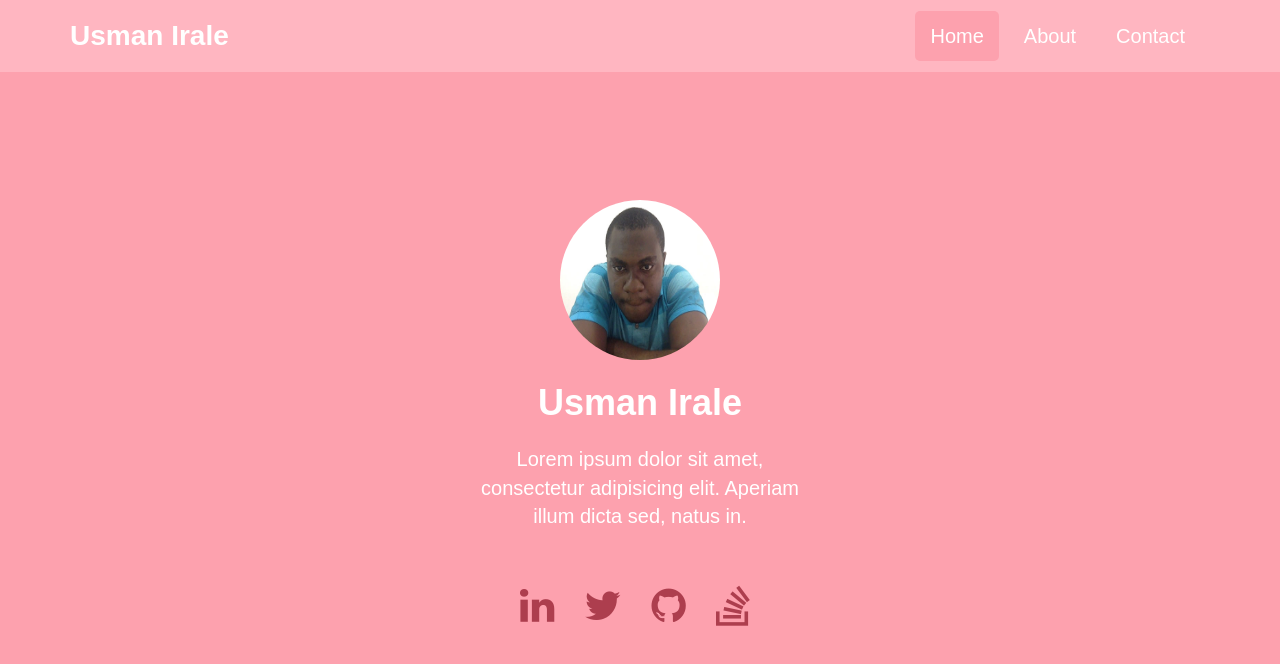
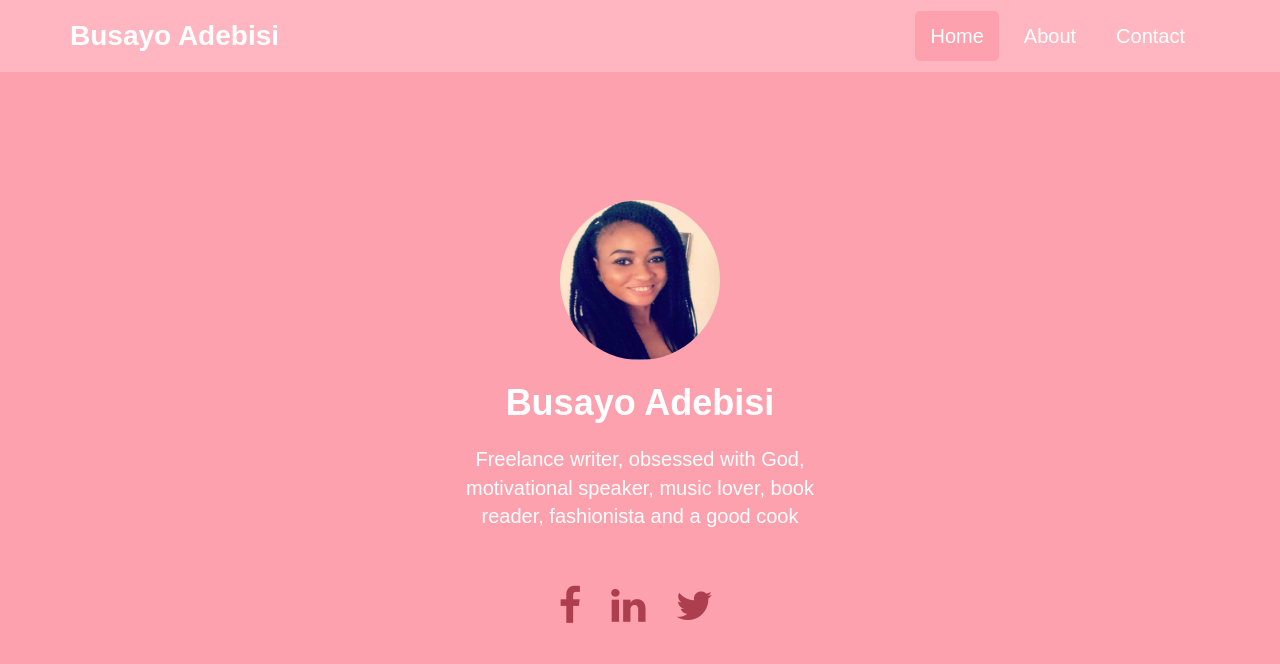
Before and after one commit to superirale/usmantheme, a website: page app/index.html in a window 1280 px wide. Drawn offline with nearby package versions, Linux system fonts and the light colour scheme.

```diff
--- a/app/index.html
+++ b/app/index.html
@@ -28,8 +28,8 @@
             <span class="icon-bar"></span>
             <span class="icon-bar"></span>
           </button>
-          <a class="navbar-brand name hidden-xs" href="#">Usman Irale</a>
-          <a class="navbar-brand name visible-xs" href="#">UI</a>
+          <a class="navbar-brand name hidden-xs" href="#">Busayo Adebisi</a>
+          <a class="navbar-brand name visible-xs" href="#">ABC</a>
         </div>
         <div id="navbar" class="collapse navbar-collapse">
           <ul class="nav navbar-nav pull-right hidden-xs">
@@ -50,20 +50,19 @@
       <div class="profile">
       <div class="profile-body">
         <div class="profile-image">
-          <img src="images/usman.jpg">
+          <img src="images/busayo.jpeg">
         </div>
         <div class="profile-name">
-          <h1>Usman Irale</h1>
+          <h1>Busayo Adebisi</h1>
         </div>
         <div class="profile-description">
-          <p>Lorem ipsum dolor sit amet, consectetur adipisicing elit. Aperiam illum dicta sed, natus in.</p>
+          <p>Freelance writer, obsessed with God, motivational speaker, music lover, book reader, fashionista and a good cook</p>
         </div>
         <div class="profile-social-accounts">
           <ul>
+            <li><a href=""><i class="fa fa-facebook"></i></a></li>
             <li><a href=""><i class="fa fa-linkedin"></i></a></li>
             <li><a href=""><i class="fa fa-twitter"></i></a></li>
-            <li><a href=""><i class="fa fa-github"></i></a></li>
-            <li><a href=""><i class="fa fa-stack-overflow"></i></a></li>
           </ul>
         </div>
       </div>
--- a/app/scss/modules/_profile.scss
+++ b/app/scss/modules/_profile.scss
@@ -34,11 +34,13 @@
 }
 
 .profile-social-accounts{
+	 margin-top: 40px;
+
 	ul{
 		list-style: none;
-	    margin-top: 40px;
-	    // padding: 0;
-	    // width: 400px;
+	        width: 78%;
+    		margin: auto;
+
 		li {
 			display: inline-block;
 			float: left;
```
Also changed, not shown: app/css/style.css, app/images/busayo.jpeg (added).
